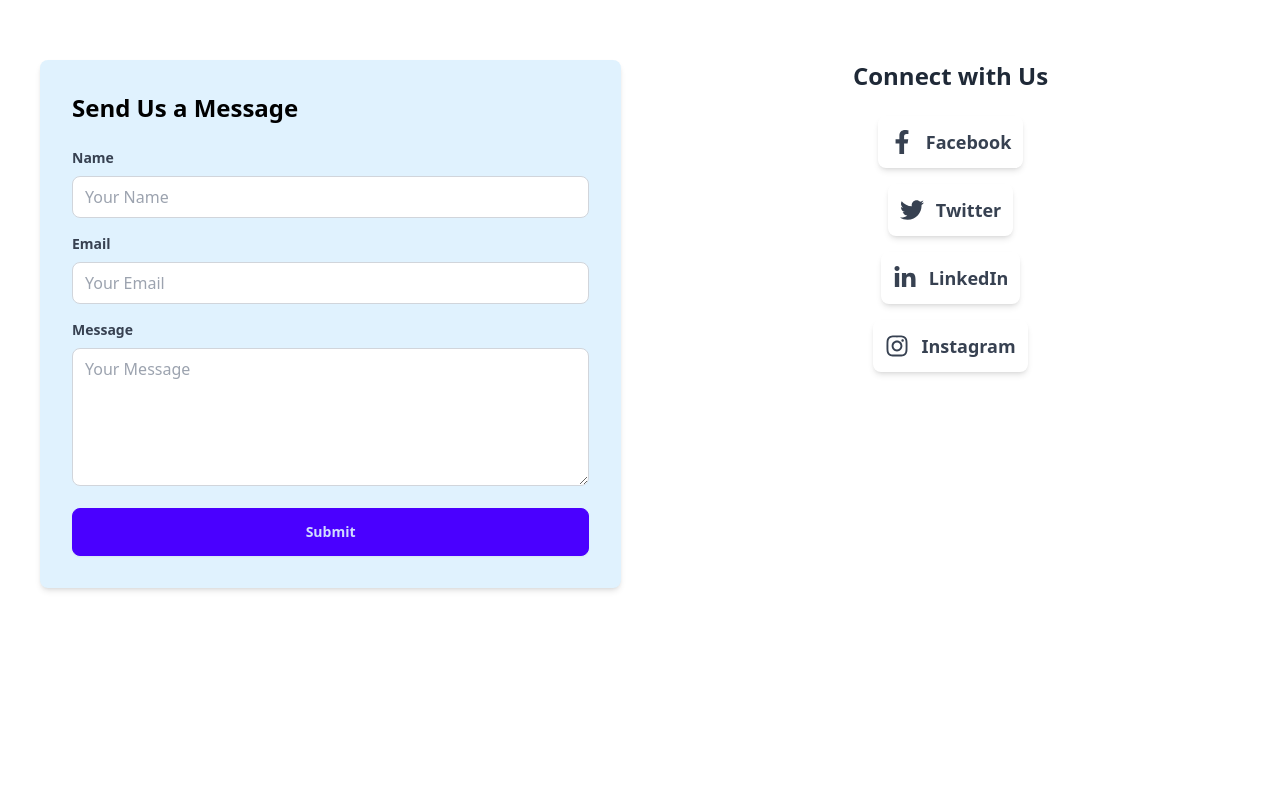
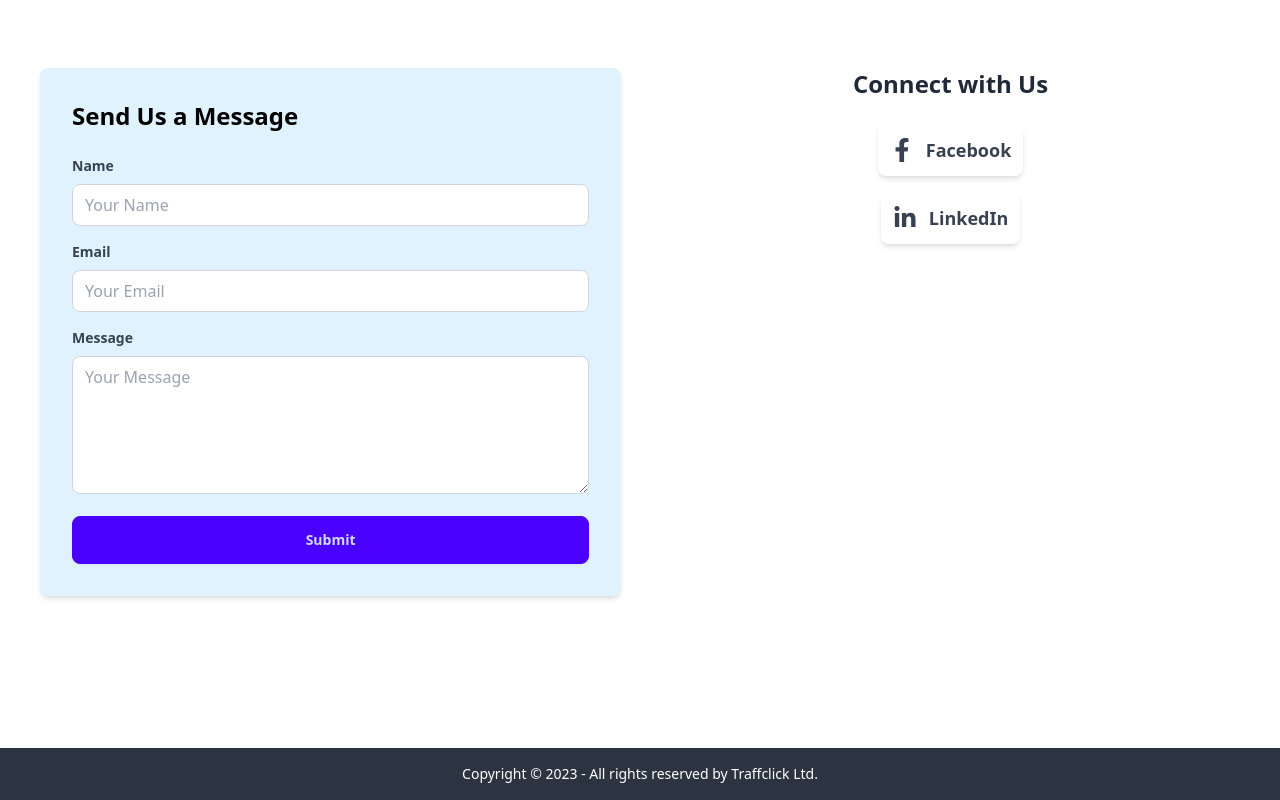
Before and after one commit to shuvakarmakar/traffclick-project, a React (Vite) app: page / in a window 1280 px wide. Shown: the part 1806-2606 px from the top of the page. Before the commit the page ends 2554 px from the top, so only its background shows below. Built offline with nearby package versions, Linux system fonts and the light colour scheme.

Commit message:
Some Bug Fix and Footer Component Added

```diff
--- a/src/Pages/ContactForm.jsx
+++ b/src/Pages/ContactForm.jsx
@@ -1,10 +1,10 @@
-import { FaFacebookF, FaTwitter, FaLinkedinIn, FaInstagram } from 'react-icons/fa';
+import { FaFacebookF, FaLinkedinIn } from 'react-icons/fa';
 
 const ContactForm = () => {
     return (
         <div id="contact" className="min-h-screen p-10">
             <div className="container mx-auto">
-                <h1 className="text-4xl font-bold text-center mb-8 text-white">Contact Us</h1>
+                <h1 className="text-4xl font-bold text-center mb-10 text-white">Contact Us</h1>
 
                 <div className="flex flex-col lg:flex-row justify-between items-start lg:space-x-10">
                     {/* Left side: Contact Form */}
@@ -55,32 +55,18 @@
                         {/* Social Media Links with new design */}
                         <div className="flex flex-col sm:flex-row lg:flex-col items-center space-y-6 lg:space-y-4">
                             <a
-                                href="https://facebook.com"
+                                href="https://facebook.com/traffclick"
                                 className="flex items-center text-gray-700 hover:bg-blue-500 hover:text-white transition-colors p-3 rounded-lg shadow-md w-full sm:w-auto"
                             >
                                 <FaFacebookF className="mr-3 text-2xl" />
                                 <span className="text-lg font-semibold">Facebook</span>
                             </a>
                             <a
-                                href="https://twitter.com"
-                                className="flex items-center text-gray-700 hover:bg-blue-400 hover:text-white transition-colors p-3 rounded-lg shadow-md w-full sm:w-auto"
-                            >
-                                <FaTwitter className="mr-3 text-2xl" />
-                                <span className="text-lg font-semibold">Twitter</span>
-                            </a>
-                            <a
-                                href="https://linkedin.com"
+                                href="https://www.linkedin.com/company/traffclick/"
                                 className="flex items-center text-gray-700 hover:bg-blue-700 hover:text-white transition-colors p-3 rounded-lg shadow-md w-full sm:w-auto"
                             >
                                 <FaLinkedinIn className="mr-3 text-2xl" />
                                 <span className="text-lg font-semibold">LinkedIn</span>
-                            </a>
-                            <a
-                                href="https://instagram.com"
-                                className="flex items-center text-gray-700 hover:bg-pink-600 hover:text-white transition-colors p-3 rounded-lg shadow-md w-full sm:w-auto"
-                            >
-                                <FaInstagram className="mr-3 text-2xl" />
-                                <span className="text-lg font-semibold">Instagram</span>
                             </a>
                         </div>
                     </div>
--- /dev/null
+++ b/src/Pages/Footer.jsx
@@ -0,0 +1,11 @@
+const Footer = () => {
+    return (
+        <footer className="footer flex items-center justify-center p-4 bg-neutral text-neutral-content">
+            <div className="text-center">
+                <p className="text-white">Copyright © 2023 - All rights reserved by Traffclick Ltd.</p>
+            </div>
+        </footer>
+    );
+};
+
+export default Footer;
--- a/src/Pages/Home.jsx
+++ b/src/Pages/Home.jsx
@@ -1,6 +1,7 @@
 import AboutUs from "./AboutUs";
 import Banner from "./Banner";
 import ContactForm from "./ContactForm";
+import Footer from "./Footer";
 import Navbar from "./Navbar";
 import Partner from "./Partner";
 
@@ -12,6 +13,7 @@
             <AboutUs></AboutUs>
             <Partner></Partner>
             <ContactForm></ContactForm>
+            <Footer></Footer>
         </div>
 
         // style={{ backgroundColor: '#001C30'}}
```
